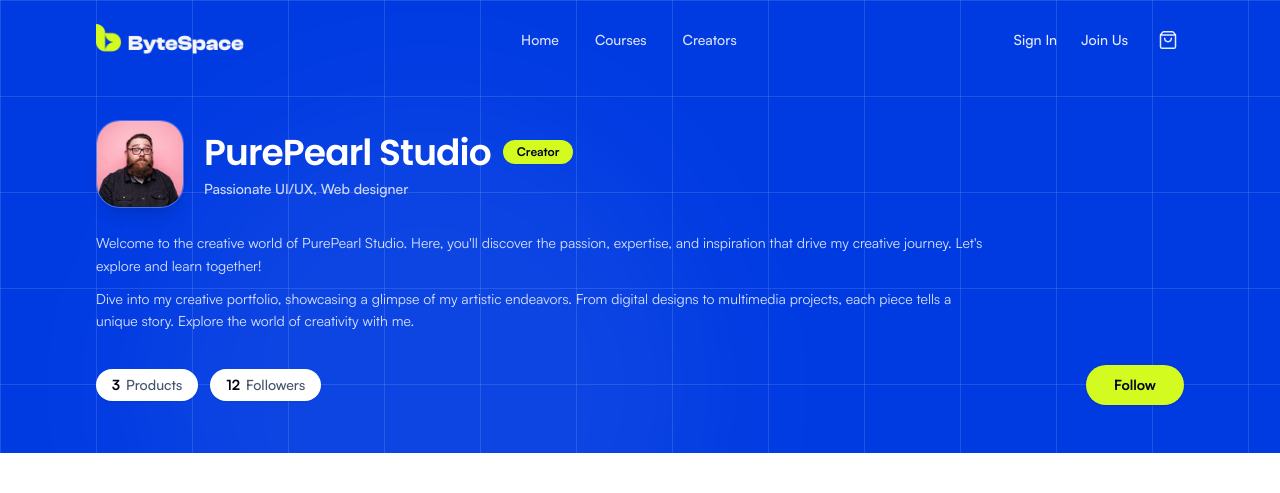
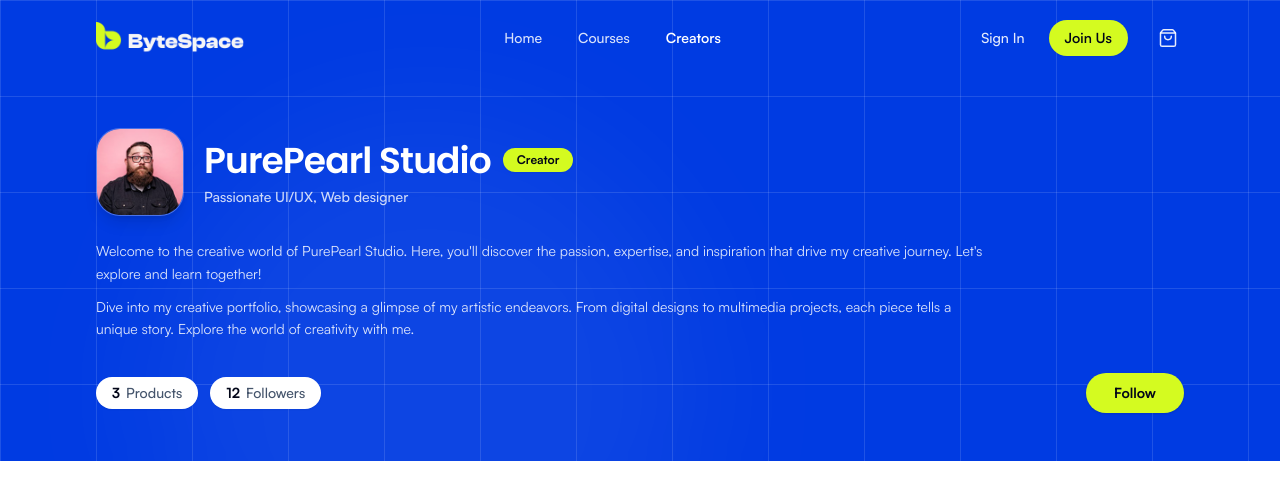
Before and after one commit to Yead191/byte-space-task, a Next.js app: page /creator-profile in a window 1280 px wide. Shown: the top 493 px of the page. Built offline with nearby package versions, Linux system fonts and the light colour scheme.

Commit message:
navbar updated

```diff
--- a/src/components/features/creators/creator-courses-section.tsx
+++ b/src/components/features/creators/creator-courses-section.tsx
@@ -19,7 +19,7 @@ export function CreatorCoursesSection({ courses }: CreatorCoursesSectionProps) {
   });
 
   return (
-    <section className="relative z-10 w-full bg-white pt-8 sm:pt-10 pb-16 sm:pb-24">
+    <section className="relative z-10 w-full bg-white pt-8 sm:pt-10 pb-16 sm:pb-24 overflow-hidden">
       <div className="max-w-6xl mx-auto px-4 sm:px-6 lg:px-8">
         <div className="flex flex-wrap items-center justify-between gap-3 sm:gap-4 mb-6 sm:mb-8 pb-1">
           <div className="flex flex-wrap items-center gap-2.5 sm:gap-3">
--- a/src/components/features/creators/creator-hero.tsx
+++ b/src/components/features/creators/creator-hero.tsx
@@ -23,7 +23,7 @@ export function CreatorHero({ creator }: CreatorHeroProps) {
   };
 
   return (
-    <section className="relative z-20 w-full bg-brand-blue pt-24 sm:pt-28 lg:pt-30 pb-8 sm:pb-10 lg:pb-12">
+    <section className="relative z-20 w-full bg-brand-blue pt-24 sm:pt-28 lg:pt-32 pb-8 sm:pb-10 lg:pb-12 overflow-hidden">
       <div
         className="absolute inset-0 pointer-events-none z-0"
         style={{
@@ -38,9 +38,9 @@ export function CreatorHero({ creator }: CreatorHeroProps) {
       <div className="absolute top-1/4 left-1/3 -translate-x-1/2 w-137.5 h-137.5 bg-white/5 rounded-full blur-3xl pointer-events-none z-0" />
 
       <div className="relative z-10 max-w-6xl mx-auto px-4 sm:px-6 lg:px-8 w-full">
-        <div className="">
-          <div className="flex items-center gap-4 sm:gap-5 mb-5 sm:mb-6">
-            <div className="relative w-18 h-18 sm:w-22 sm:h-22 rounded-2xl sm:rounded-3xl overflow-hidden shrink-0 border border-white/20 bg-white/10 shadow-lg">
+        <div>
+          <div className="flex items-center gap-3.5 sm:gap-5 mb-5 sm:mb-6">
+            <div className="relative w-16 h-16 sm:w-22 sm:h-22 rounded-2xl sm:rounded-3xl overflow-hidden shrink-0 border border-white/20 bg-white/10 shadow-lg">
               <Image
                 src={creator.avatar || "/assets/creator/creator-dp.png"}
                 alt={creator.name}
@@ -50,12 +50,12 @@ export function CreatorHero({ creator }: CreatorHeroProps) {
               />
             </div>
 
-            <div>
-              <div className="flex items-center gap-2.5 sm:gap-3 flex-wrap">
-                <h1 className="font-heading font-semibold text-white text-2xl sm:text-3xl lg:text-4xl tracking-tight leading-tight">
+            <div className="min-w-0 flex-1">
+              <div className="flex items-center gap-2 sm:gap-3 flex-wrap">
+                <h1 className="font-heading font-semibold text-white text-xl sm:text-2xl md:text-3xl lg:text-4xl tracking-tight leading-tight">
                   {creator.name}
                 </h1>
-                <span className="bg-brand-lime text-slate-950 font-bold text-xs px-3.5 py-1 rounded-full shadow-xs">
+                <span className="bg-brand-lime text-slate-950 font-bold text-xs px-3 py-0.5 sm:px-3.5 sm:py-1 rounded-full shadow-xs shrink-0">
                   {creator.badge}
                 </span>
               </div>
@@ -71,16 +71,16 @@ export function CreatorHero({ creator }: CreatorHeroProps) {
             ))}
           </div>
 
-          <div className="flex flex-wrap items-center justify-between gap-4 pt-1">
-            <div className="flex items-center gap-2.5 sm:gap-3">
-              <div className="bg-white text-slate-800 px-4 py-1.5 rounded-full text-xs sm:text-sm font-medium shadow-xs flex items-center gap-1.5">
+          <div className="flex flex-wrap items-center justify-between gap-3 sm:gap-4 pt-1">
+            <div className="flex items-center gap-2 sm:gap-3 flex-wrap">
+              <div className="bg-white text-slate-800 px-3.5 sm:px-4 py-1.5 rounded-full text-xs sm:text-sm font-medium shadow-xs flex items-center gap-1.5 shrink-0">
                 <span className="font-bold text-slate-950">
                   {creator.productsCount}
                 </span>
                 <span className="text-slate-600">Products</span>
               </div>
 
-              <div className="bg-white text-slate-800 px-4 py-1.5 rounded-full text-xs sm:text-sm font-medium shadow-xs flex items-center gap-1.5">
+              <div className="bg-white text-slate-800 px-3.5 sm:px-4 py-1.5 rounded-full text-xs sm:text-sm font-medium shadow-xs flex items-center gap-1.5 shrink-0">
                 <span className="font-bold text-slate-950">{followers}</span>
                 <span className="text-slate-600">Followers</span>
               </div>
@@ -89,7 +89,7 @@ export function CreatorHero({ creator }: CreatorHeroProps) {
             <button
               type="button"
               onClick={handleFollowToggle}
-              className={`px-6 sm:px-7 py-2 sm:py-2.5 rounded-full font-bold text-xs sm:text-sm transition-all duration-200 cursor-pointer shadow-sm active:scale-95 ${
+              className={`px-5 sm:px-7 py-2 sm:py-2.5 rounded-full font-bold text-xs sm:text-sm transition-all duration-200 cursor-pointer shadow-sm active:scale-95 shrink-0 ${
                 isFollowing
                   ? "bg-white text-slate-900 hover:bg-slate-100"
                   : "bg-brand-lime text-slate-950 hover:bg-[#c6ec1a]"
--- a/src/components/features/creators/creator-profile-view.tsx
+++ b/src/components/features/creators/creator-profile-view.tsx
@@ -9,7 +9,7 @@ interface CreatorProfileViewProps {
 
 export function CreatorProfileView({ creator }: CreatorProfileViewProps) {
   return (
-    <div className="relative w-full bg-white">
+    <div className="relative w-full bg-white overflow-x-hidden">
       <CreatorHero creator={creator} />
       <CreatorCoursesSection courses={creator.courses} />
     </div>
--- a/src/components/layout/navbar.tsx
+++ b/src/components/layout/navbar.tsx
@@ -20,17 +20,31 @@ export function Navbar() {
     return () => window.removeEventListener("scroll", handleScroll);
   }, []);
 
+  useEffect(() => {
+    setMobileMenuOpen(false);
+  }, [pathname]);
+
+  useEffect(() => {
+    if (mobileMenuOpen) {
+      document.body.style.overflow = "hidden";
+    } else {
+      document.body.style.overflow = "";
+    }
+    return () => {
+      document.body.style.overflow = "";
+    };
+  }, [mobileMenuOpen]);
+
   return (
     <header
       className={`fixed top-0 left-0 right-0 z-50 transition-all duration-300 ${
-        scrolled
-          ? "bg-brand-blue/90 backdrop-blur-md shadow-lg shadow-black/5 py-3.5"
-          : "bg-transparent py-5 sm:py-6"
+        scrolled || mobileMenuOpen
+          ? "bg-brand-blue/95 backdrop-blur-md shadow-lg shadow-black/5 py-3.5"
+          : "bg-transparent py-4 sm:py-5"
       }`}
     >
       <div className="max-w-6xl mx-auto px-4 sm:px-6 lg:px-8">
         <div className="flex items-center justify-between">
-          {/* Brand Logo - Just the logo image itself, no extra text or bg container */}
           <Link
             href="/"
             className="inline-flex items-center transition-transform hover:opacity-95"
@@ -45,10 +59,16 @@ export function Navbar() {
             />
           </Link>
 
-          {/* Desktop Navigation Links */}
           <nav className="hidden md:flex items-center gap-7 lg:gap-9">
             {mainNavItems?.map((item) => {
-              const isActive = pathname === item.href;
+              const isActive =
+                pathname === item.href ||
+                (item.href === "/"
+                  ? pathname === "/"
+                  : item.href === "/creators"
+                    ? pathname?.startsWith("/creator")
+                    : pathname?.startsWith(item.href));
+
               return (
                 <Link
                   key={item.href}
@@ -65,7 +85,6 @@ export function Navbar() {
             })}
           </nav>
 
-          {/* Desktop Actions (Sign In, Join Us, Cart) */}
           <div className="hidden md:flex items-center gap-6">
             <Link
               href="/login"
@@ -75,7 +94,7 @@ export function Navbar() {
             </Link>
             <Link
               href="/register"
-              className="text-sm font-medium text-white/90 hover:text-white transition-colors"
+              className="text-sm font-semibold bg-brand-lime text-slate-950 px-4 py-2 rounded-full hover:bg-[#c6ec1a] active:scale-95 transition-all shadow-xs"
             >
               Join Us
             </Link>
@@ -88,19 +107,20 @@ export function Navbar() {
             </button>
           </div>
 
-          {/* Mobile Hamburger Menu Toggle */}
-          <div className="flex items-center gap-3 md:hidden">
+          <div className="flex items-center gap-2.5 md:hidden">
             <button
               type="button"
-              className="text-white p-1 rounded-full"
+              className="text-white/90 hover:text-white p-2 rounded-full hover:bg-white/10 transition-colors"
               aria-label="Shopping Cart"
             >
               <ShoppingBag className="w-5 h-5 stroke-[1.8]" />
             </button>
+
             <button
               onClick={() => setMobileMenuOpen(!mobileMenuOpen)}
-              className="p-2 rounded-lg bg-white/10 text-white hover:bg-white/20 transition-colors focus:outline-none"
+              className="p-2 rounded-xl bg-white/10 text-white hover:bg-white/20 active:scale-95 transition-all focus:outline-none cursor-pointer"
               aria-label="Toggle Navigation Menu"
+              aria-expanded={mobileMenuOpen}
             >
               {mobileMenuOpen ? <X size={20} /> : <Menu size={20} />}
             </button>
@@ -108,44 +128,58 @@ export function Navbar() {
         </div>
       </div>
 
-      {/* Mobile Drawer Navigation (CSS Transition) */}
       <div
-        className={`md:hidden overflow-hidden transition-all duration-300 ease-in-out border-white/10 bg-brand-blue shadow-xl ${
+        className={`md:hidden overflow-hidden transition-all duration-300 ease-in-out border-white/10 bg-brand-blue/95 backdrop-blur-xl ${
           mobileMenuOpen
-            ? "max-h-90 opacity-100 border-t mt-3 pt-4 pb-6 px-4"
-            : "max-h-0 opacity-0 border-t-0 mt-0 pt-0 pb-0 px-4 pointer-events-none"
+            ? "max-h-[420px] opacity-100 border-t mt-3 pt-3 pb-6 shadow-xl"
+            : "max-h-0 opacity-0 border-t-0 mt-0 pt-0 pb-0 pointer-events-none"
         }`}
       >
-        <div className="flex flex-col gap-2.5">
-          {mainNavItems.map((item) => (
+        <div className="max-w-6xl mx-auto px-4 sm:px-6">
+          <nav className="flex flex-col gap-1.5">
+            {mainNavItems.map((item) => {
+              const isActive =
+                pathname === item.href ||
+                (item.href === "/"
+                  ? pathname === "/"
+                  : item.href === "/creators"
+                    ? pathname?.startsWith("/creator")
+                    : pathname?.startsWith(item.href));
+
+              return (
                 <Link
                   key={item.href}
                   href={item.href}
                   onClick={() => setMobileMenuOpen(false)}
-              className={`px-4 py-2.5 rounded-lg text-sm font-medium transition-colors ${
-                pathname === item.href
-                  ? "bg-white/15 text-white font-semibold"
+                  className={`flex items-center justify-between px-4 py-3 rounded-xl text-sm font-medium transition-all ${
+                    isActive
+                      ? "bg-white/15 text-white font-semibold shadow-xs"
                       : "text-white/80 hover:bg-white/10 hover:text-white"
                   }`}
                 >
-              {item.title}
+                  <span>{item.title}</span>
+                  {isActive && (
+                    <span className="w-1.5 h-1.5 rounded-full bg-brand-lime" />
+                  )}
                 </Link>
-          ))}
+              );
+            })}
+          </nav>
 
-          <div className="h-px bg-white/10 my-2" />
+          <div className="h-px bg-white/10 my-3.5" />
 
-          <div className="flex items-center justify-between px-4 pt-1">
+          <div className="flex flex-col gap-2 pt-1">
             <Link
               href="/login"
               onClick={() => setMobileMenuOpen(false)}
-              className="text-sm font-medium text-white/90 hover:text-white"
+              className="w-full text-center py-2.5 px-4 rounded-xl text-sm font-medium text-white/90 hover:text-white hover:bg-white/10 transition-colors"
             >
               Sign In
             </Link>
             <Link
               href="/register"
               onClick={() => setMobileMenuOpen(false)}
-              className="text-sm font-semibold bg-brand-lime text-slate-950 px-4 py-2 rounded-full hover:bg-[#c3ea15]"
+              className="w-full text-center py-2.5 px-4 rounded-xl text-sm font-bold bg-brand-lime text-slate-950 hover:bg-[#c6ec1a] active:scale-[0.99] transition-all shadow-xs"
             >
               Join Us
             </Link>
```
Lines whose indentation alone changed are shown as unchanged.
